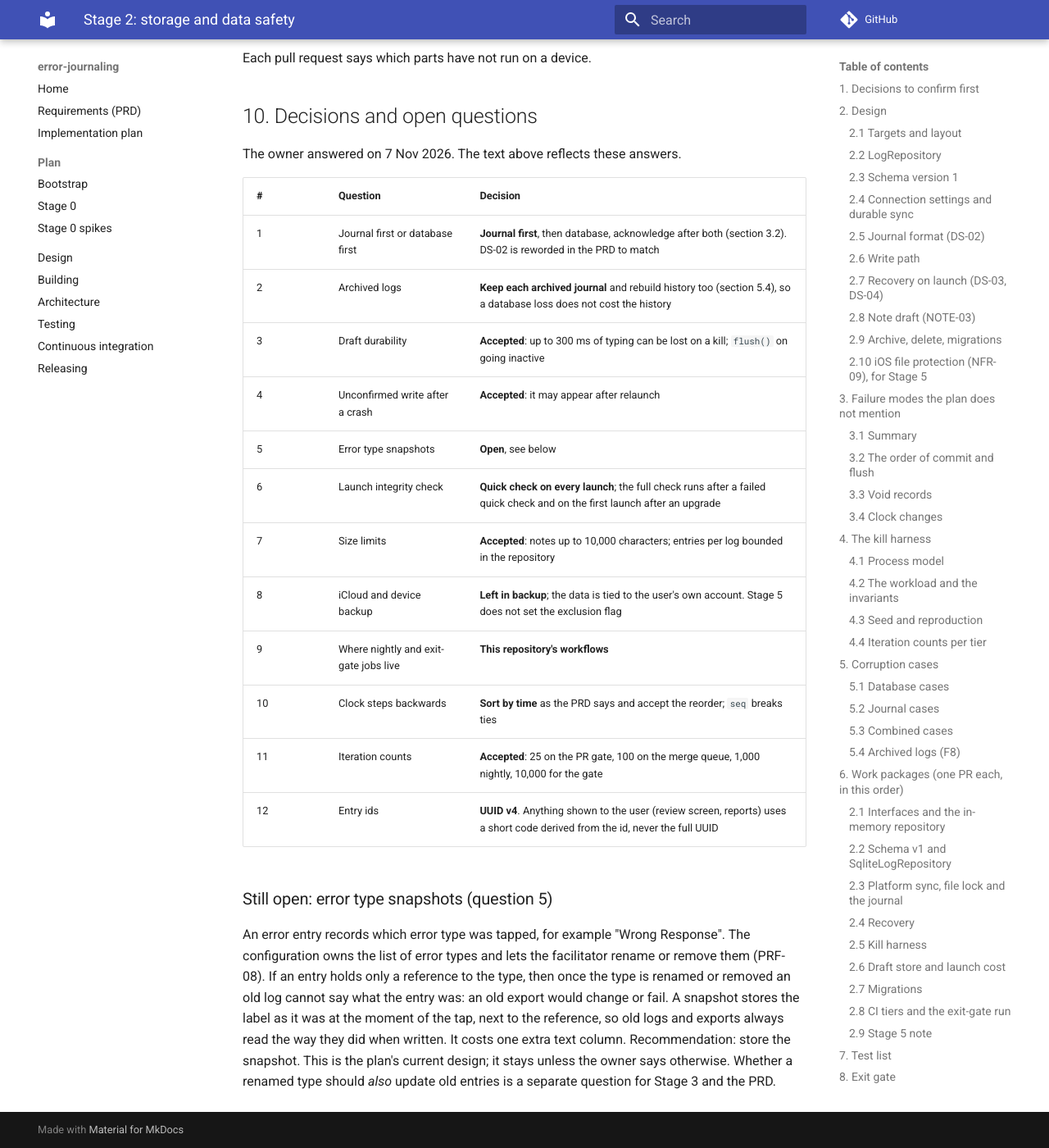
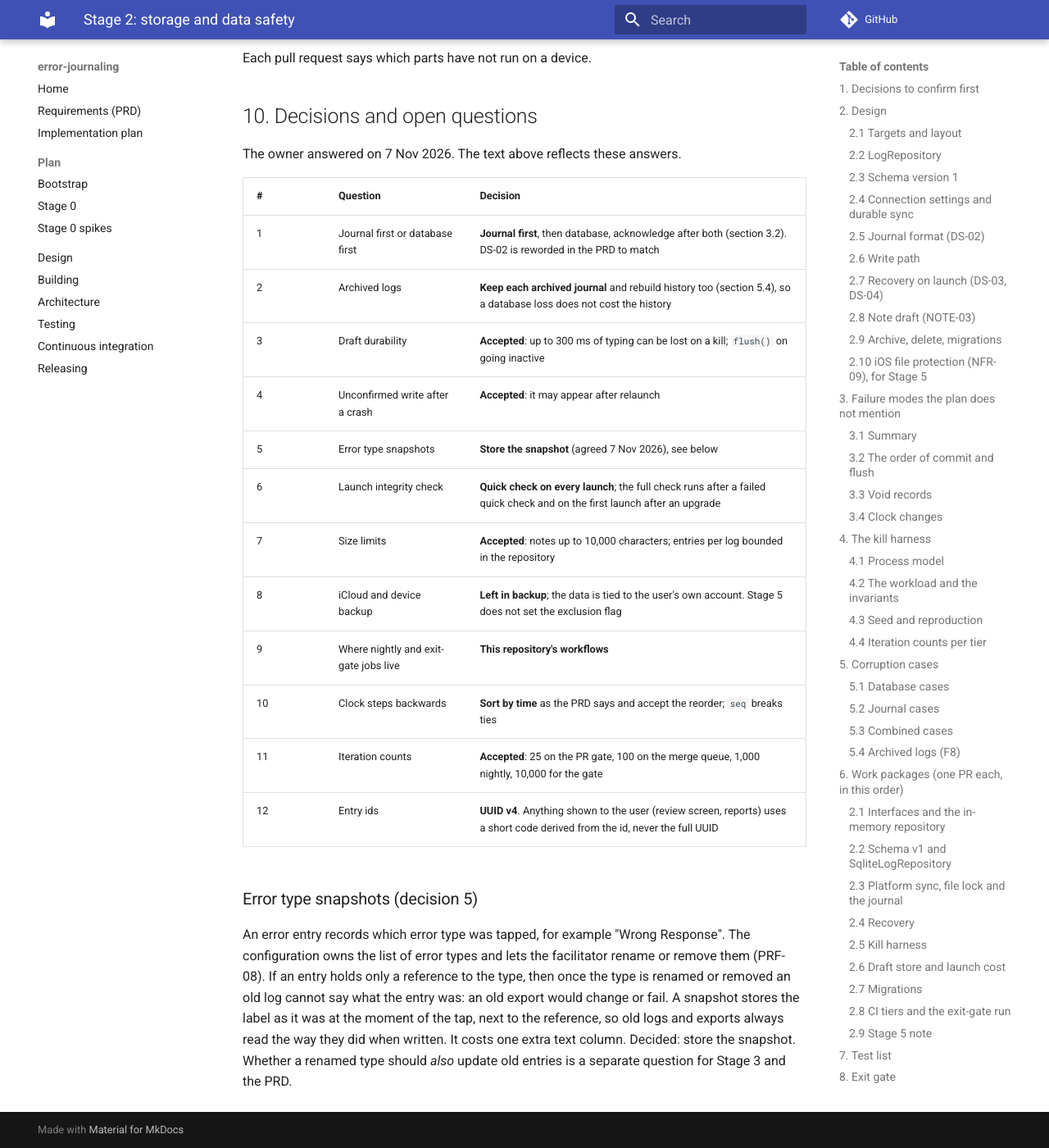
Before and after one commit to iainchesworthlabs/icl-error-journaling, an MkDocs documentation site: the page built from docs/plan/stage-2.md, in a window 1280 px wide and 1400 px high, scrolled down 20387 px. Shown: the whole window at 82% size. Built offline with MkDocs 1.6.1 and Material for MkDocs 9.7.7, drawn with Linux system fonts in a browser that asks for light colours; comment, search, counter and statistics services are not loaded; some of the changed text lies outside the part shown.

Commit message:
Record the error type snapshot decision (#11)
The owner agreed that error entries store a label snapshot with the
error type id. Marks question 5 decided in docs/plan/stage-2.md; no open
questions remain. Documentation only.

Signed-off-by: Iain Chesworth <iain.chesworth@gmail.com>

```diff
--- a/docs/plan/stage-2.md
+++ b/docs/plan/stage-2.md
@@ -76,7 +76,7 @@ against both implementations, so the memory version cannot drift from the real o
 
 Notes: `seq` is the journal sequence number of the record that created the entry and breaks ties when two entries have
 the same `captured_utc`. `error_type_label` is a snapshot, so an entry still renders after the error type is removed
-from the configuration (decision 5, open). Foreign keys on, `ON DELETE` restricted except `hard_delete_log`, which
+from the configuration (decision 5). Foreign keys on, `ON DELETE` restricted except `hard_delete_log`, which
 deletes children in one transaction. Indexes on `entry(day_log_id, captured_utc, seq)` and `day_log(archived)`.
 
 ### 2.4 Connection settings and durable sync
@@ -464,7 +464,7 @@ in the report is zero when that works. The owner accepted this (decision 2).
 
 `LogRepository`, `StorageError`, `Clock`, `RecoveryReport`, journal record types with their encoding and CRC (pure
 functions in `ej_core`), and `MemoryLogRepository`. The typed contract suite is written here and runs against the
-memory version. Depends on question 5 (snapshot) and on Stage 1's `Log` and `Entry` types.
+memory version. Depends on Stage 1's `Log` and `Entry` types.
 
 ### 2.2 Schema v1 and `SqliteLogRepository`
 
@@ -609,7 +609,7 @@ The owner answered on 7 Nov 2026. The text above reflects these answers.
 | 2 | Archived logs | **Keep each archived journal** and rebuild history too (section 5.4), so a database loss does not cost the history |
 | 3 | Draft durability | **Accepted**: up to 300 ms of typing can be lost on a kill; `flush()` on going inactive |
 | 4 | Unconfirmed write after a crash | **Accepted**: it may appear after relaunch |
-| 5 | Error type snapshots | **Open**, see below |
+| 5 | Error type snapshots | **Store the snapshot** (agreed 7 Nov 2026), see below |
 | 6 | Launch integrity check | **Quick check on every launch**; the full check runs after a failed quick check and on the first launch after an upgrade |
 | 7 | Size limits | **Accepted**: notes up to 10,000 characters; entries per log bounded in the repository |
 | 8 | iCloud and device backup | **Left in backup**; the data is tied to the user's own account. Stage 5 does not set the exclusion flag |
@@ -618,12 +618,11 @@ The owner answered on 7 Nov 2026. The text above reflects these answers.
 | 11 | Iteration counts | **Accepted**: 25 on the PR gate, 100 on the merge queue, 1,000 nightly, 10,000 for the gate |
 | 12 | Entry ids | **UUID v4**. Anything shown to the user (review screen, reports) uses a short code derived from the id, never the full UUID |
 
-### Still open: error type snapshots (question 5)
+### Error type snapshots (decision 5)
 
 An error entry records which error type was tapped, for example "Wrong Response". The configuration owns the list of
 error types and lets the facilitator rename or remove them (PRF-08). If an entry holds only a reference to the type,
 then once the type is renamed or removed an old log cannot say what the entry was: an old export would change or fail.
 A snapshot stores the label as it was at the moment of the tap, next to the reference, so old logs and exports always
-read the way they did when written. It costs one extra text column. Recommendation: store the snapshot. This is the
-plan's current design; it stays unless the owner says otherwise. Whether a renamed type should *also* update old
+read the way they did when written. It costs one extra text column. Decided: store the snapshot. Whether a renamed type should *also* update old
 entries is a separate question for Stage 3 and the PRD.
```
